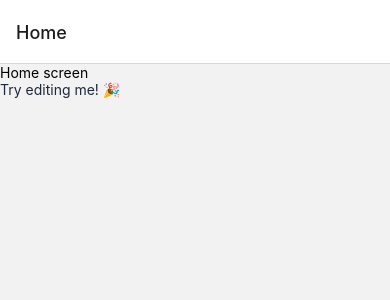
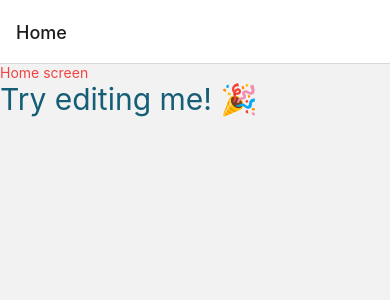
Before and after one commit to stan-dot/react-native-playground, a React Native app in the folder react-native-course/deliveroo-clone/: screen /Home in a window 390 px wide. Shown: the top 300 px of the page. Built offline with nearby package versions, Linux system fonts and the light colour scheme.

Commit message:
got the navigator installed right

```diff
--- a/react-native-course/deliveroo-clone/screens/HomeScreen.js
+++ b/react-native-course/deliveroo-clone/screens/HomeScreen.js
@@ -4,10 +4,10 @@ import { StatusBar, Text, View } from 'react-native';
 const StyledText = styled(Text)
 
 export function HomeScreen() {
-  return <View className="flex justify-center text-red-500 " >
+  return <View className="flex justify-center  " >
     <StatusBar style="auto" />
-    <Text>Home screen</Text>
-    <StyledText className="text-slate-800">
+    <Text className="text-red-500">Home screen</Text>
+    <StyledText className="text-cyan-800 text-3xl">
       Try editing me! 🎉
     </StyledText>
   </View >
```
